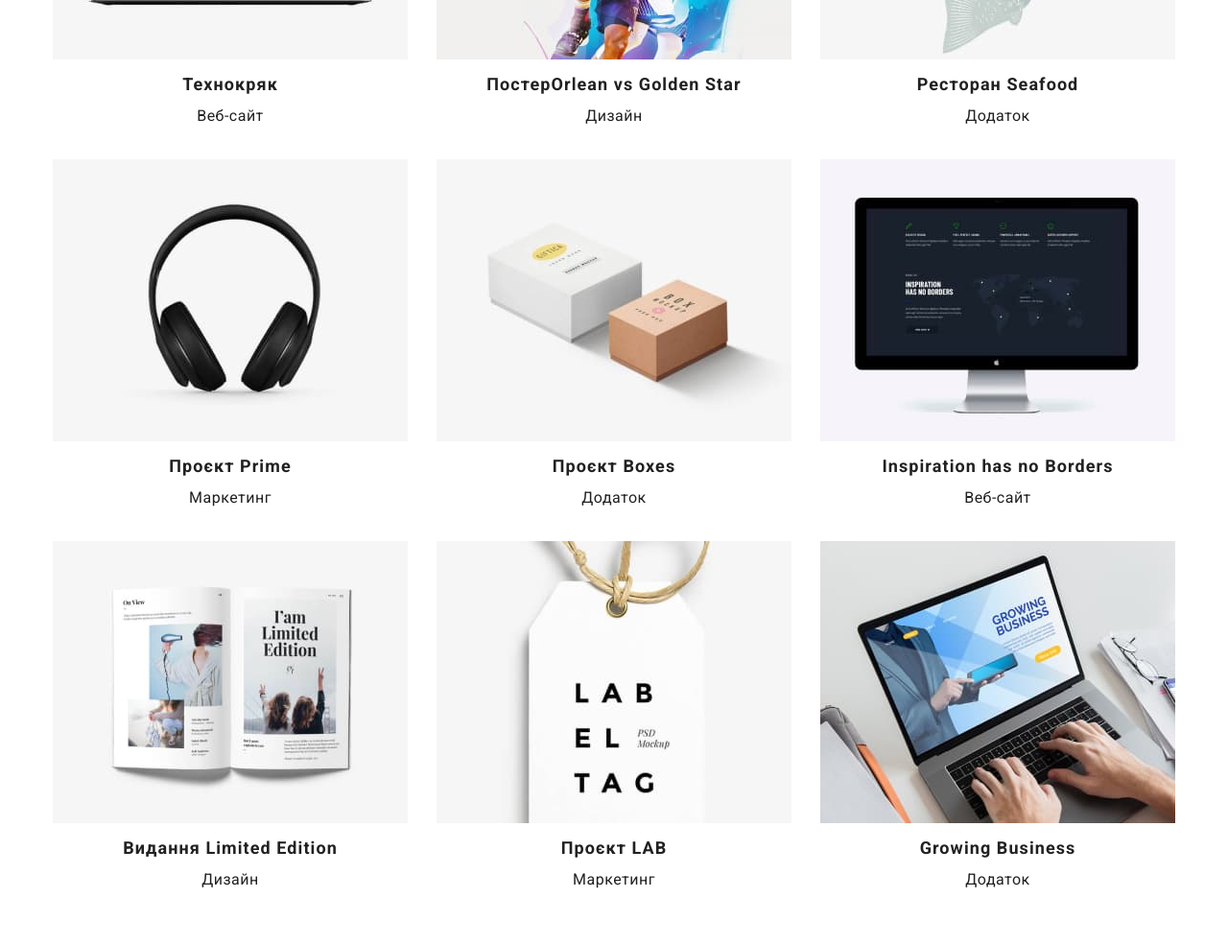
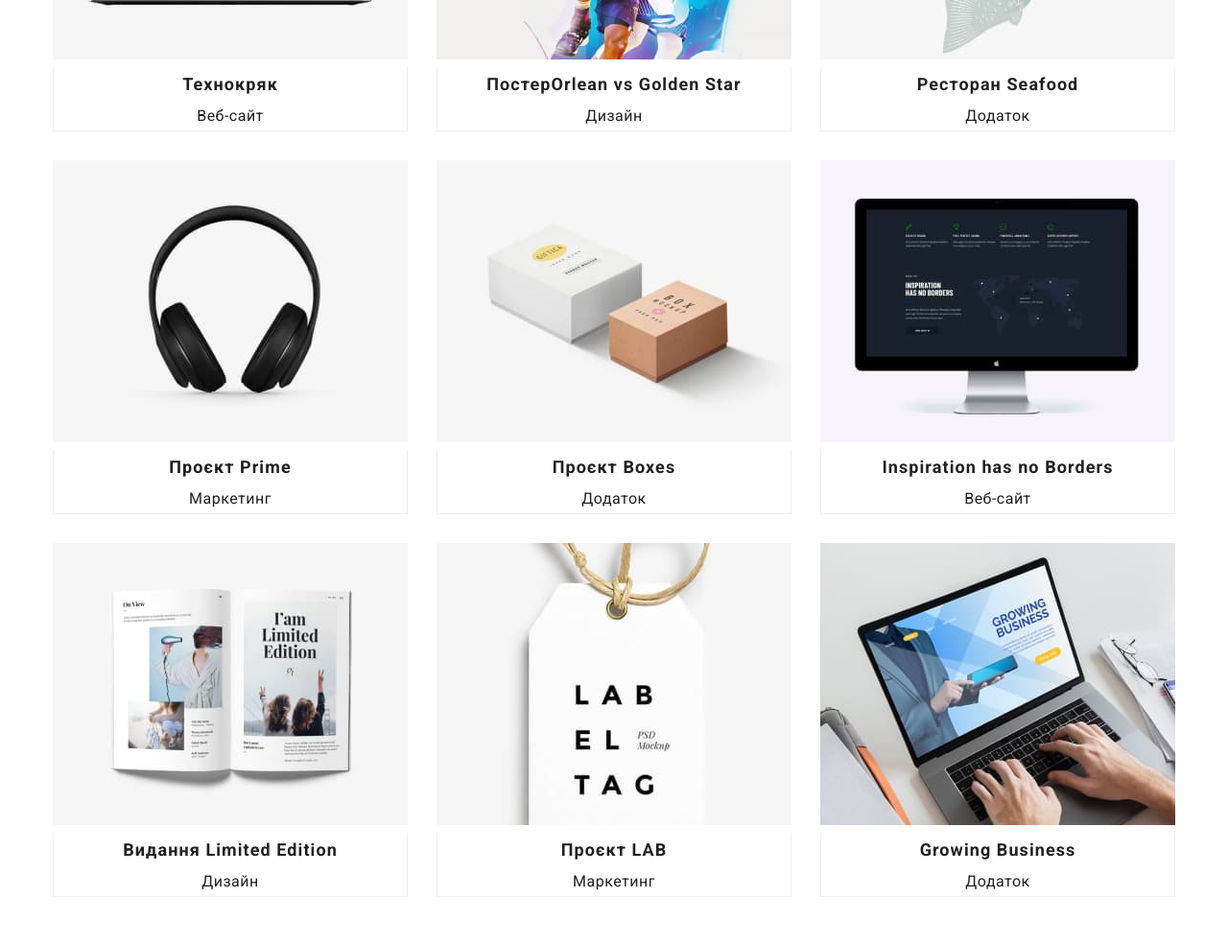
Before and after one commit to Yuliia-Danchenko/goit-markup-hw-03, a plain HTML site: page portfolio.html in a window 1280 px wide. Shown: the part 469-1454 px from the top of the page at 96% size. Drawn offline with nearby package versions, Linux system fonts and the light colour scheme.

Commit message:
Рамка в портфоліо

```diff
--- a/css/styles.css
+++ b/css/styles.css
@@ -10,6 +10,7 @@
   --main-color-blue: #2196f3;
   --main-color-white: #ffffff;
   --main-color-black: #000000;
+  --galary-border: #eeeeee;
 }
 body {
   background-color: var(--main-color-white);
@@ -342,6 +343,12 @@ p {
   line-height: 1.62;
   text-align: center;
 }
+.galary-border {
+  border-left: 1px solid var(--galary-border);
+  border-right: 1px solid var(--galary-border);
+  border-bottom: 1px solid var(--galary-border);
+}
+
 .galery-title {
   color: var(--main-color-accent);
   font-weight: 700;
--- a/portfolio.html
+++ b/portfolio.html
@@ -74,8 +74,10 @@
           <ul class="main-list-work list">
             <li class="galery">
               <img src="./images/portfolio/img-1.jpg" alt="Лептоп" width="370" height="294" />
+              <div class="galary-border">
                 <h3 class="galery-title">Технокряк</h3>
                 <p class="galary-text">Веб-сайт</p>
+              </div>
             </li>
             <li class="galery">
               <img
@@ -84,53 +86,67 @@
                 width="370"
                 height="294"
               />
+              <div class="galary-border">
                 <h3 class="galery-title">Постер<span lang="en">Orlean vs Golden Star</span></h3>
                 <p class="galary-text">Дизайн</p>
+              </div>
             </li>
             <li class="galery">
               <img src="./images/portfolio/img-3.jpg" alt="Риба" width="370" height="294" />
+              <div class="galary-border">
                 <h3 class="galery-title">
                   Ресторан
                   <span lang="en">Seafood</span>
                 </h3>
                 <p class="galary-text">Додаток</p>
+              </div>
             </li>
             <li class="galery">
               <img src="./images/portfolio/img-4.jpg" alt="Навушники" width="370" height="294" />
+              <div class="galary-border">
                 <h3 class="galery-title">
                   Проєкт
                   <span lang="en">Prime</span>
                 </h3>
                 <p class="galary-text">Маркетинг</p>
+              </div>
             </li>
             <li class="galery">
               <img src="./images/portfolio/img-5.jpg" alt="Дві коробки" width="370" height="294" />
+              <div class="galary-border">
                 <h3 class="galery-title">
                   Проєкт
                   <span lang="en">Boxes</span>
                 </h3>
                 <p class="galary-text">Додаток</p>
+              </div>
             </li>
             <li class="galery">
               <img src="./images/portfolio/img-6.jpg" alt="Монітор" width="370" height="294" />
+              <div class="galary-border">
                 <h3 class="galery-title" lang="en">Inspiration has no Borders</h3>
                 <p class="galary-text">Веб-сайт</p>
+              </div>
             </li>
             <li class="galery">
               <img src="./images/portfolio/img-7.jpg" alt="Книга" width="370" height="294" />
+              <div class="galary-border">
                 <h3 class="galery-title">
                   Видання
                   <span lang="en">Limited Edition</span>
                 </h3>
                 <p class="galary-text">Дизайн</p>
+              </div>
             </li>
             <li class="galery">
               <img src="./images/portfolio/img-8.jpg" alt="Бірка" width="370" height="294" />
+              <div class="galary-border">
                 <h3 class="galery-title">
                   Проєкт
                   <span lang="en">LAB</span>
                 </h3>
                 <p class="galary-text">Маркетинг</p>
+              </div>
             </li>
             <li class="galery">
               <img
@@ -139,8 +155,10 @@
                 width="370"
                 height="294"
               />
+              <div class="galary-border">
                 <h3 class="galery-title" lang="en">Growing Business</h3>
                 <p class="galary-text">Додаток</p>
+              </div>
             </li>
           </ul>
           <!-- </ul> -->
```
Lines whose indentation alone changed are shown as unchanged.
